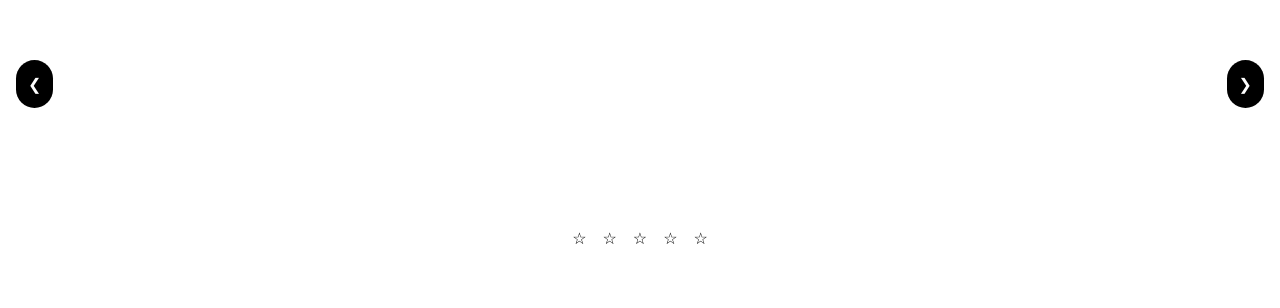
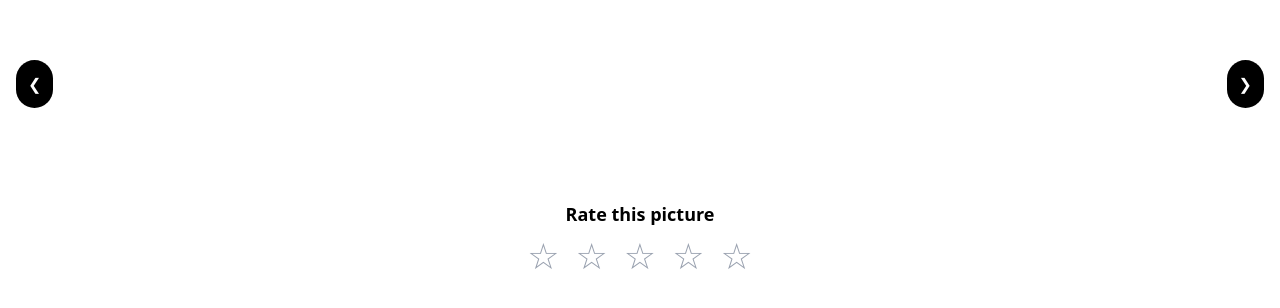
Before and after one commit to Nicolas-Rodriguez-Ch/imageAndStars, a React (Vite) app: page / in a window 1280 px wide. Shown: the part 108-416 px from the top of the page. Built offline with nearby package versions, Linux system fonts and the light colour scheme.

Commit message:
starts creating rating system

```diff
--- a/src/components/ImageSlider/StarRating/StarRating.tsx
+++ b/src/components/ImageSlider/StarRating/StarRating.tsx
@@ -5,12 +5,26 @@ export const StarRating = () => {
   const filledStar = '★';
 
   const [selectedStars, setSelectedStars] = useState(0);
-  const starArray = new Array(5).fill(emptyStar, selectedStars);
+  const handleClick = (index: number) => {
+    setSelectedStars(index + 1);
+  };
+
   return (
-    <div className='flex gap-4'>
-      {starArray.map((star) => (
-        <h1 key={star}>{star}</h1>
-      ))}
+    <div className='flex flex-col text-center'>
+      <h1 className='mb-2 text-lg font-semibold'>Rate this picture</h1>
+      <div className='flex gap-4'>
+        {new Array(5).fill(null).map((_, index) => (
+          <span
+            key={index}
+            className={`cursor-pointer text-4xl ${
+              index < selectedStars ? 'text-yellow-500' : 'text-gray-400'
+            }`}
+            onClick={() => handleClick(index)}
+          >
+            {index < selectedStars ? filledStar : emptyStar}
+          </span>
+        ))}
+      </div>
     </div>
   );
 };
```
